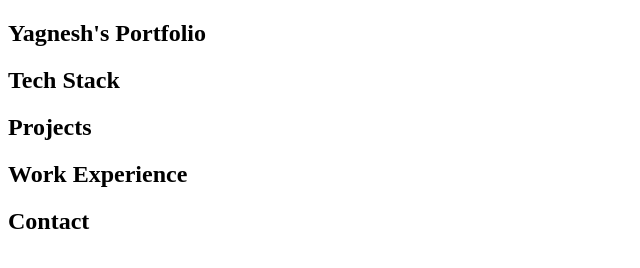
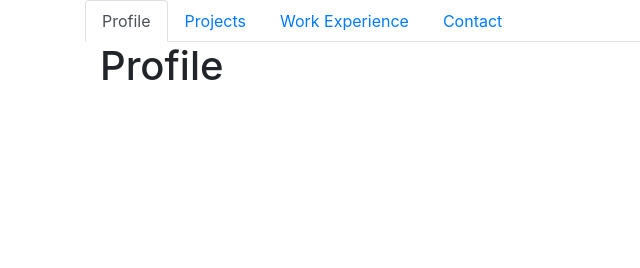
Before and after one commit to Yag20/Project1, a plain HTML site: page index.html in a window 1280 px wide. Shown: the whole page, without its empty margins (0-640 px from the left). Drawn offline with nearby package versions, Linux system fonts and the light colour scheme.

Commit message:
index file change

```diff
--- a/index.html
+++ b/index.html
@@ -3,14 +3,39 @@
 <head>
 
     <title>Yagnesh's Portfolio</title>
+    <link rel="stylesheet" href="https://maxcdn.bootstrapcdn.com/bootstrap/4.5.2/css/bootstrap.min.css">
+    <script src="https://ajax.googleapis.com/ajax/libs/jquery/3.5.1/jquery.min.js"></script>
+    <script src="https://cdnjs.cloudflare.com/ajax/libs/popper.js/1.16.0/umd/popper.min.js"></script>
+    <script src="https://maxcdn.bootstrapcdn.com/bootstrap/4.5.2/js/bootstrap.min.js"></script>
+
 </head>
 <body>
-    <section>
-        <h1> Yagnesh's Portfolio</h1>
-        <h1> Tech Stack</h1>
-        <h1> Projects</h1>
-        <h1> Work Experience</h1>
-        <h1> Contact</h1>
-    </section>
+    <div class="container">
+        <ul class="nav nav-tabs" role="tablist">
+            <li class="nav-item">
+                <a class="nav-link active" data-toggle="tab" href="#home">Profile</a>
+            </li>
+            <li class="nav-item">
+                <a class="nav-link" data-toggle="tab" href="#projects">Projects</a>
+            </li>
+            <li class="nav-item">
+                <a class="nav-link" data-toggle="tab" href="#experience">Work Experience</a>
+            </li>
+            <li class="nav-item">
+                <a class="nav-link" href="alternatives.html" target="_blank">Contact</a>
+            </li>
+        </ul>
+
+        <!-- TAB PANES -->
+
+        <div class="tab-content">
+            <div id="home" class="container tab-pane active">
+               <h1> Profile</h1>
+
+               <div id="projects" class="container tab-pane fade">
+                     <h1> Projects</h1>
+                <div id="experience" class="container tab-pane fade">
+                    <h1> Work Experience</h1>
+
 </body>
 </html>
```
